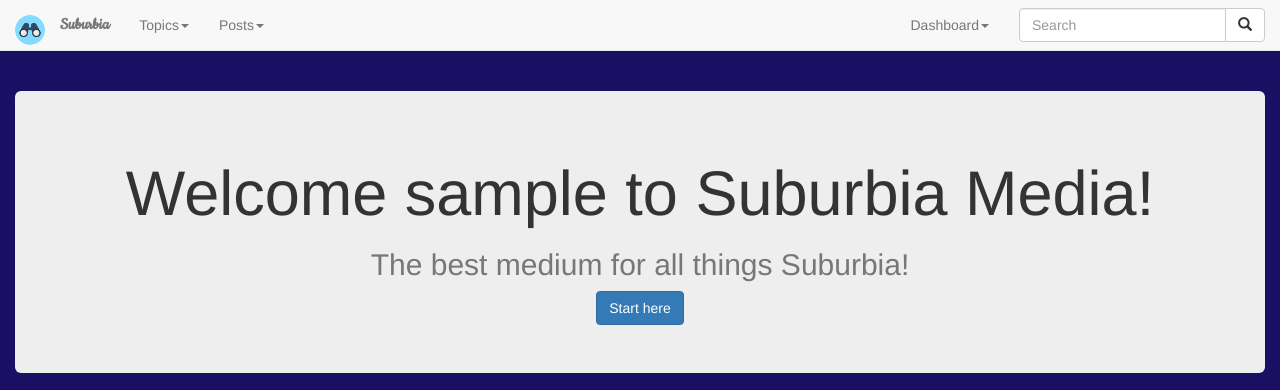
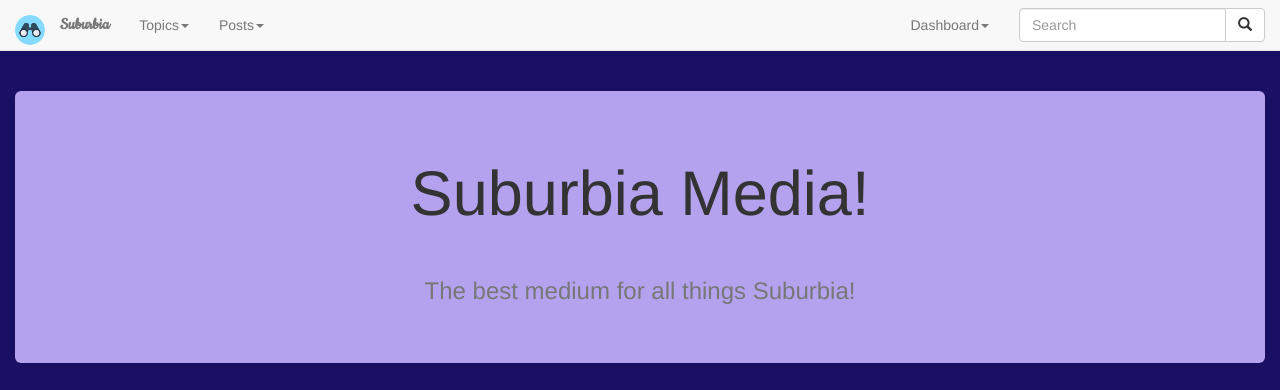
Before and after one commit to sami-mai/Suburbia, a Django app: page / in a window 1280 px wide. Shown: the top 390 px of the page. Run offline with Django 3.2, Linux system fonts and the light colour scheme; a user stored in the database is signed in; tables that the repository leaves empty hold one stand-in row (values such as "Sample post"); parts of the project's set-up code (start-up, migrations or seed data) failed here and were passed over; some libraries are stand-ins or nearby versions.

Commit message:
update UI

```diff
--- a/templates/landing.html
+++ b/templates/landing.html
@@ -3,20 +3,92 @@
 {% block content %}
 <br>
 <div class="container-fluid text-center">
-  <div class="jumbotron">
+  <div class="jumbotron" style="background-color:#B5A2EE;">
     {% if user.is_authenticated%}
-    <h1>Welcome {{user.username}} to Suburbia Media!</h1>
-    <h2 class="text-muted">The best medium for all things Suburbia!</h2> {%if resident.avatar%}
-    <h2>Hi again!</h2> {%else%}
-    <a href="{% url 'edit_profile' request.user.id%}" class="btn btn-primary">Start here</a> {%endif%}
+    <!--  -->
+    {%if user.resident.avatar.url%}
+    <h1>Suburbia Media!</h1>
+    <br>
+    <h3 class="text-muted">The best medium for all things Suburbia!</h3>
+    <!--  -->
+    {%else%}
+    <h1>Welcome {{user.username|title}} to Suburbia Media!</h1>
+    <h2 class="text-muted">The best medium for all things Suburbia!</h2>
+    <a href="{% url 'edit_profile' request.user.id%}" class="btn btn-primary">Start here</a>
+    <!--  -->
+    {%endif%}
     <!--  -->
     {% else %}
     <h1>Welcome to Suburbia News!</h1>
     <h2 class="text-muted">The best medium for all things Suburbia!</h2>
     <h2 class="text-muted">Login or Sign-up for free to get started!</h2> {% endif %}
   </div>
+</div>
+{% if user.is_authenticated%}
+<div class="container-fluid" style="background-color:#B5A2EE;">
+  <div class="row">
+    <!-- <div class="col-md-8"> -->
+    <img class="img-responsive" style="width:750px; height:450px; float: right;" src="{%static '/images/handyman.jpg'%}" alt="get a lift">
+    <!-- </div> -->
+    <div class="text-center">
+      <br>
+      <br>
+      <br>
+      <h2>Facilities Managent.</h2>
+      <h3 class="text-muted">Find that handyman.</h3>
+      <!-- <br>
+      <p class="text-muted"> Carpool-R-Us is dedicated to keeping riders</p>
+      <p class="text-muted"> and drivers safe on the road.</p>
+      <br> -->
+      <!-- <a href="#" class="btn btn-info" type="button" name="button">Sign up for a ride</a> -->
+    </div>
+  </div>
+</div>
+<br><br>
+<div class="container-fluid" style="background-color:#B5A2EE;">
+  <div class="row">
+    <!-- <div class="well"> -->
+    <img class="img-responsive" style="width:750px; height:400px; float: left;" src="{%static '/images/protesters.jpg'%}" alt="loop">
+    <div class="text-center">
+      <br>
+      <br>
+      <br>
+      <h2>Be in the loop about <br> everything happening <br>in your neighbourhood.</h2>
+      <br>
+      <!-- <h2>Let's jam.</h2>
+      <br> -->
+      <!-- <a href="#" class="btn btn-info" type="button" name="button">Button</a> -->
+      <!-- </div> -->
+    </div>
+  </div>
+</div>
+<br><br>
+<div class="container-fluid" style="background-color:#B5A2EE;">
+  <div class="row">
+    <!-- <div class="col-md-8"> -->
+    <img class="img-responsive" style="width:750px; height:450px; float: right;" src="{%static '/images/mic.jpg'%}" alt="get a lift">
+    <!-- </div> -->
+    <div class="text-center">
+      <br>
+      <br>
+      <br>
+      <h2>It matters how you get the news.</h2>
+      <h3 class="text-muted">Get interest based news.</h3>
+      <!-- <br>
+      <p class="text-muted"> Carpool-R-Us is dedicated to keeping riders</p>
+      <p class="text-muted"> and drivers safe on the road.</p>
+      <br> -->
+      <!-- <a href="#" class="btn btn-info" type="button" name="button">Sign up for a ride</a> -->
+    </div>
+  </div>
 
 </div>
+<!--  -->
+{% else %}
+
+<!--  -->
+{%endif%}
+
 <br><br><br><br>
 <br><br><br><br>
 <br><br><br><br>
```
Also changed, not shown: burbnews/templates/burbnews/_post.html (+4 -3 lines), burbnews/templates/burbnews/post_detail.html (+13 -2 lines), burbnews/templates/burbnews/post_list.html (+6 -6 lines), burbnews/templates/burbnews/topic_detail.html (+7 -7 lines), burbnews/views.py (+1 -6 lines), media/post_image/breakfast-bowl-unsplash.jpg (added), media/post_image/driver.jpg (added), media/topic_image/handyman.jpg (added), 1 other file.
